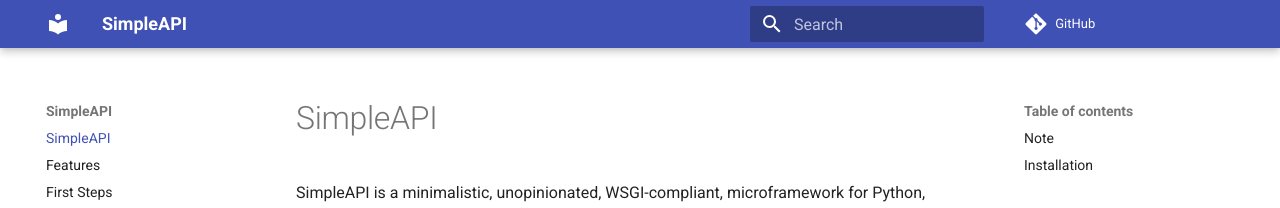
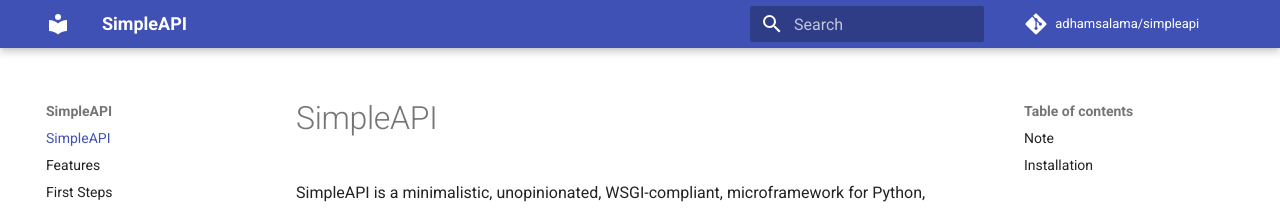
Before and after one commit to adhamsalama/simpleapi, an MkDocs documentation site: the page built from docs/index.md, in a window 1280 px wide. Shown: the top 208 px of the page. Built offline with MkDocs 1.6.1 and Material for MkDocs 9.7.7, drawn with Linux system fonts in a browser that asks for light colours; comment, search, counter and statistics services are not loaded.

Commit message:
Add repo_name

```diff
--- a/mkdocs.yml
+++ b/mkdocs.yml
@@ -1,5 +1,6 @@
 site_name: SimpleAPI
 repo_url: https://github.com/adhamsalama/simpleapi
+repo_name: adhamsalama/simpleapi
 site_description: SimpleAPI is a minimalistic, unopinionated, WSGI-compliant, microframework web framework for Python, inspired by FastAPI & Flask.
 use_directory_urls: false
 docs_dir: docs
```
